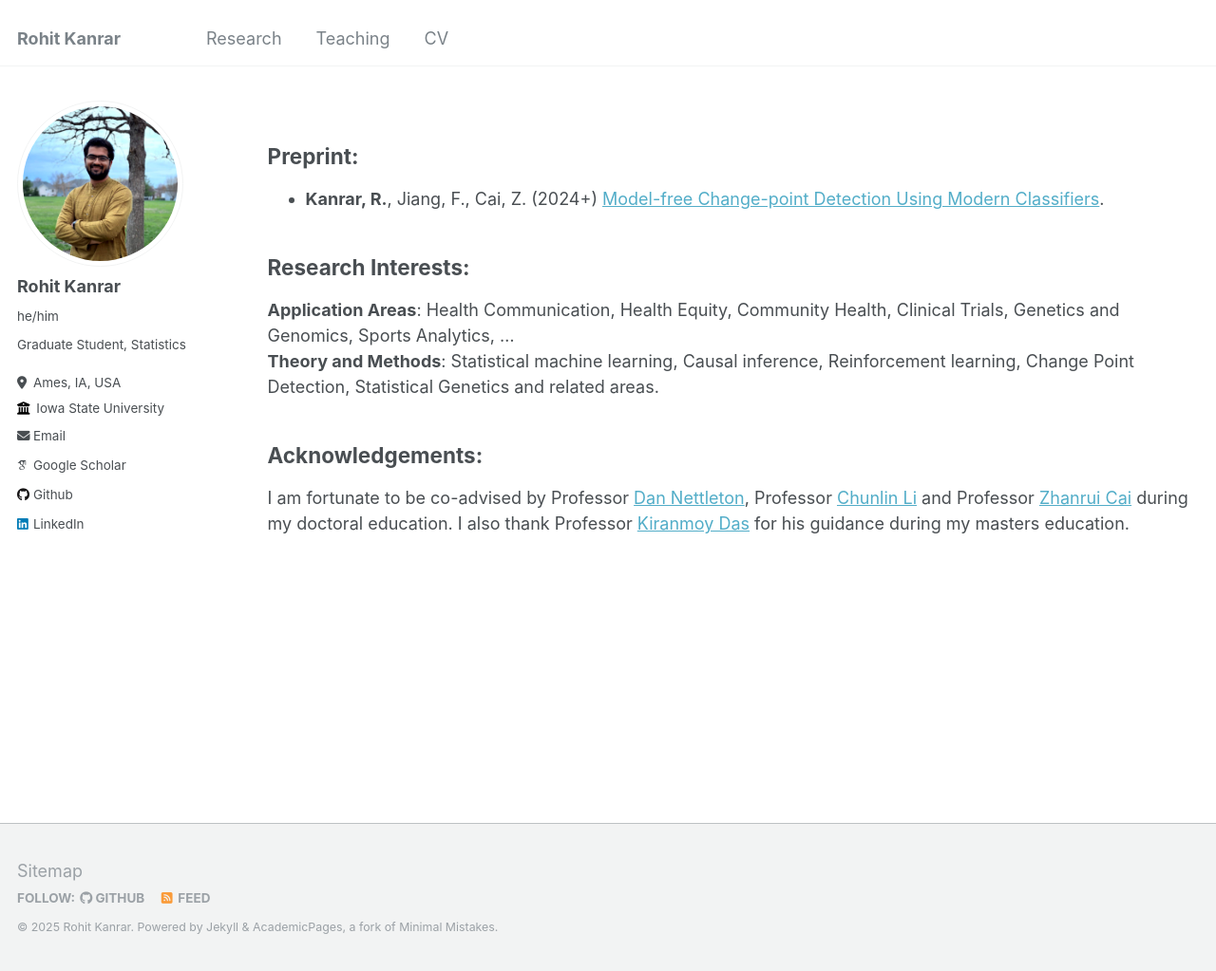
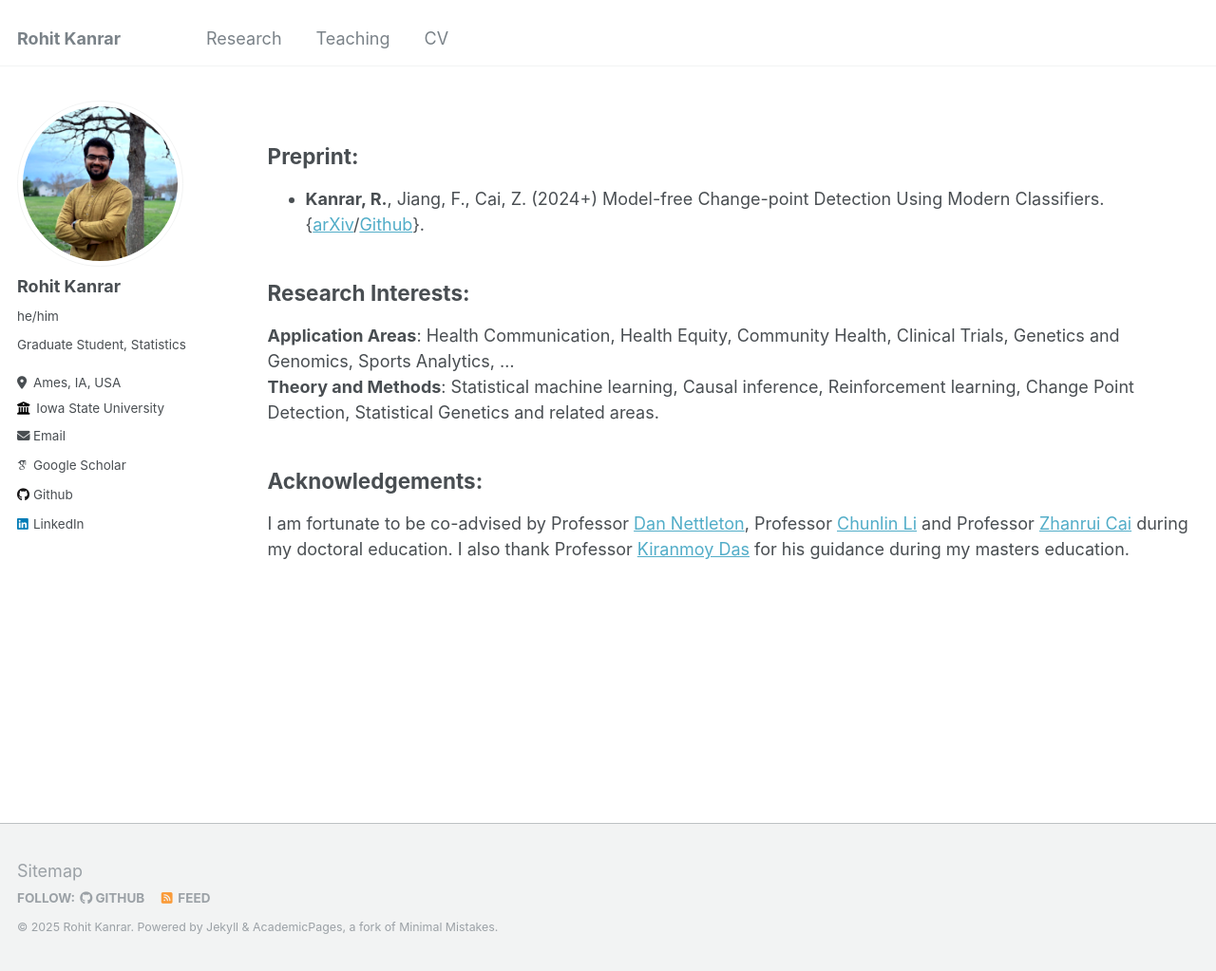
Before and after one commit to rohitkanrar/rohitkanrar.github.io, a Jekyll site: the page built from _pages/publications.md, in a window 1280 px wide and 1023 px high. Shown: the whole window at 95% size. Built offline with Jekyll 4.4.1, drawn with Linux system fonts in a browser that asks for light colours; some web fonts are replaced.

Commit message:
added code

```diff
--- a/_pages/publications.md
+++ b/_pages/publications.md
@@ -8,7 +8,7 @@ author_profile: true
 
 ## Preprint:
 
-- **Kanrar, R.**, Jiang, F., Cai, Z. (2024+) [Model-free Change-point Detection Using Modern Classifiers](https://arxiv.org/abs/2404.06995).
+- **Kanrar, R.**, Jiang, F., Cai, Z. (2024+) Model-free Change-point Detection Using Modern Classifiers. {[arXiv](https://arxiv.org/abs/2404.06995)/[Github](https://github.com/rohitkanrar/changeAUC)}.
 
 
 ## Research Interests:
```
